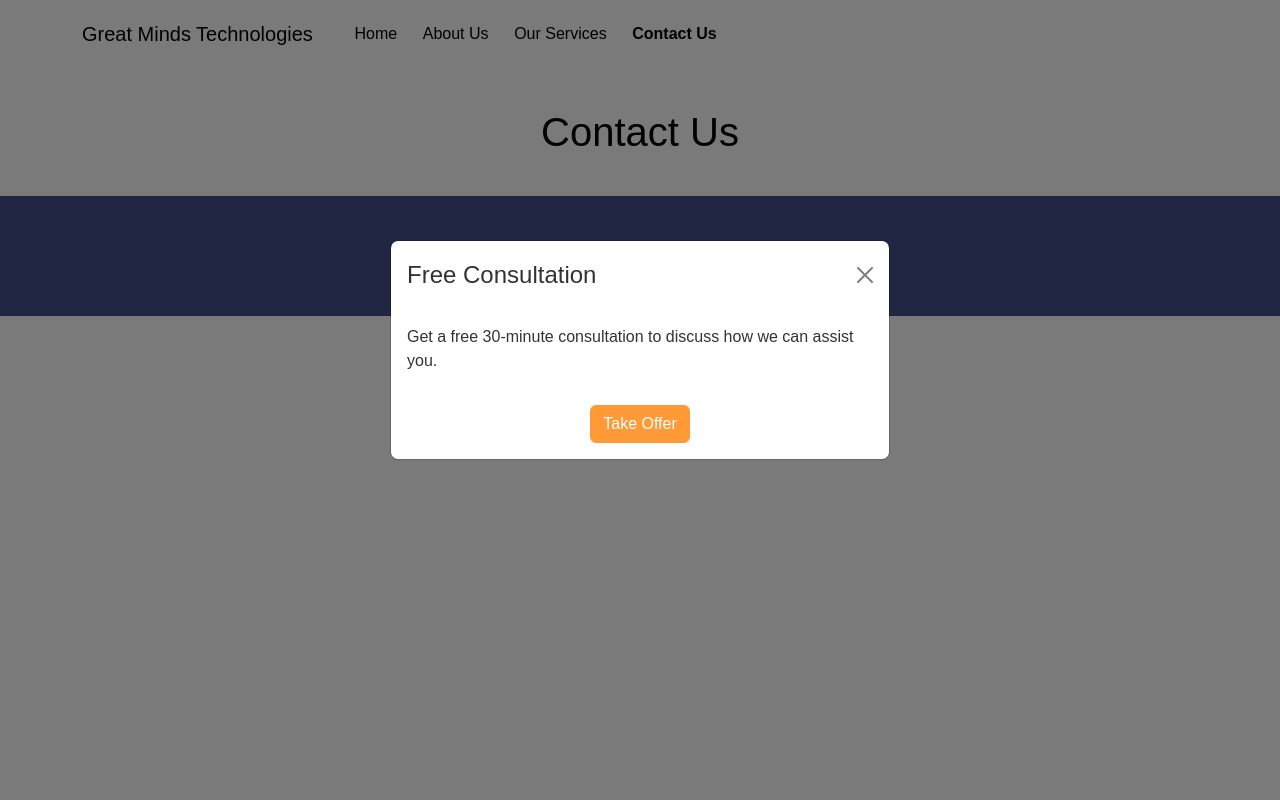
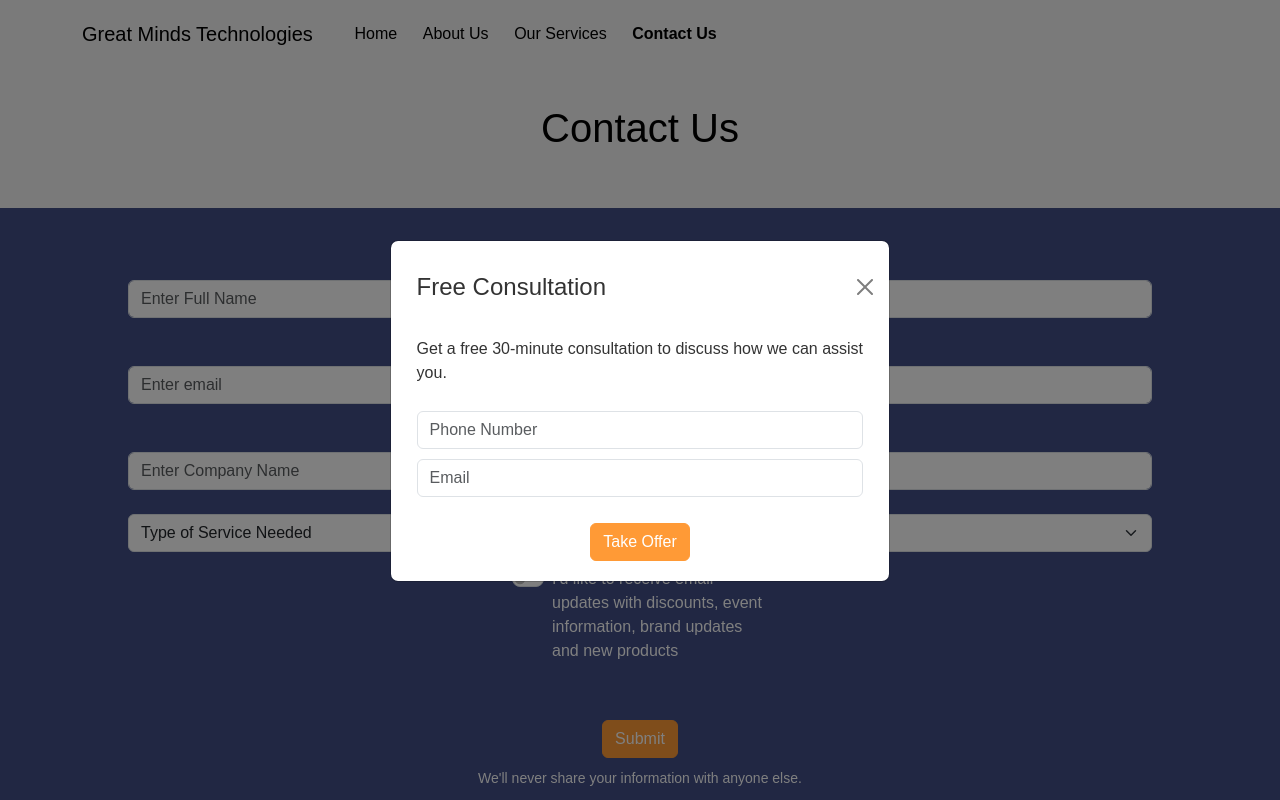
Before and after one commit to Onthatile-Lesufi/spot-ui-challenge_gmt, a React (Create React App) app: page /contact-us in a window 1280 px wide. Shown: the top 800 px of the page. Built offline with nearby package versions, Linux system fonts and the light colour scheme.

Commit message:
Update Contact Page

```diff
--- a/src/components/Contact.js
+++ b/src/components/Contact.js
@@ -1,10 +1,9 @@
 import './css/Contact.css';
-import { Button, Modal } from 'react-bootstrap';
+import { Button, Modal, Form, Accordion } from 'react-bootstrap';
 import { useEffect, useState } from 'react';
 
 function Contact () {
     const [show, setShow] = useState(false);
-    const [beenShown, setBeenShown] = useState(false);
 
     const handleClose = () => setShow(false);
     const handleShow = () => setShow(true);
@@ -20,6 +19,11 @@ function Contact () {
                     <Modal.Title>Free Consultation</Modal.Title>
                 </Modal.Header>
                 <Modal.Body>Get a free 30-minute consultation to discuss how we can assist you.</Modal.Body>
+                <div className='modal-input-container'>
+                    <Form.Control className='modal-input' type="text" placeholder="Phone Number" />
+                    <Form.Control className='modal-input' type="text" placeholder="Email" />
+                </div>
+
                 <Modal.Footer>
                     <Button className='action-button' onClick={handleClose}>
                         Take Offer
@@ -27,8 +31,87 @@ function Contact () {
                 </Modal.Footer>
             </Modal>
 
+            <h2 className='contact-page-title'>Contact Us</h2>
+            <div className='contact-form-container'>
 
-            <h2 id='page-title'>Contact Us</h2>
+                <Form className='contact-form'>
+                    <Form.Group className="mb-3 contact-input-group" controlId="formBasicEmail">
+                        <Form.Label>Name</Form.Label>
+                        <Form.Control type="text" placeholder="Enter Full Name" />
+                    </Form.Group>
+
+                    <Form.Group className="mb-3 contact-input-group" controlId="formBasicEmail">
+                        <Form.Label>Email address</Form.Label>
+                        <Form.Control type="email" placeholder="Enter email" />
+                    </Form.Group>
+
+                    <Form.Group className="mb-3 contact-input-group" controlId="formBasicEmail">
+                        <Form.Label>Company Name</Form.Label>
+                        <Form.Control type="text" placeholder="Enter Company Name" />
+                    </Form.Group>
+
+                    <Form.Select id='contact-select' aria-label="Default select example">
+                      <option>Type of Service Needed</option>
+                      <option value="1">Administrative Support</option>
+                      <option value="2">Customer Support</option>
+                      <option value="3">Social Media</option>
+                      <option value="4">Project Management</option>
+                      <option value="5">Other...</option>
+                    </Form.Select>
+
+                    <div className='contact-check'>
+                        <Form.Check // prettier-ignore
+                            type="switch"
+                            id="custom-switch"
+                            label="I'd like to receive email updates with discounts, event information, brand updates and new products"
+                        />
+                    </div>
+
+
+                    <Form.Group className="mb-3 submit-group">
+                        <Button className='action-button submit-button' type="submit">
+                            Submit
+                        </Button>
+                        <br/>
+                        <Form.Text>
+                            We'll never share your information with anyone else.
+                        </Form.Text>
+                    </Form.Group>
+
+                </Form>
+            </div>
+
+
+            <div id='faq-container'>
+                <h3 className='contact-page-title'>FAQ</h3>
+
+                <Accordion>
+                    <Accordion.Item eventKey="0">
+                        <Accordion.Header>Accordion Item #1</Accordion.Header>
+                        <Accordion.Body>
+                            Lorem ipsum dolor sit amet, consectetur adipiscing elit, sed do
+                            eiusmod tempor incididunt ut labore et dolore magna aliqua. Ut enim ad
+                            minim veniam, quis nostrud exercitation ullamco laboris nisi ut
+                            aliquip ex ea commodo consequat. Duis aute irure dolor in
+                            reprehenderit in voluptate velit esse cillum dolore eu fugiat nulla
+                            pariatur. Excepteur sint occaecat cupidatat non proident, sunt in
+                            culpa qui officia deserunt mollit anim id est laborum.
+                        </Accordion.Body>
+                    </Accordion.Item>
+                    <Accordion.Item eventKey="1">
+                        <Accordion.Header>Accordion Item #2</Accordion.Header>
+                        <Accordion.Body>
+                            Lorem ipsum dolor sit amet, consectetur adipiscing elit, sed do
+                            eiusmod tempor incididunt ut labore et dolore magna aliqua. Ut enim ad
+                            minim veniam, quis nostrud exercitation ullamco laboris nisi ut
+                            aliquip ex ea commodo consequat. Duis aute irure dolor in
+                            reprehenderit in voluptate velit esse cillum dolore eu fugiat nulla
+                            pariatur. Excepteur sint occaecat cupidatat non proident, sunt in
+                            culpa qui officia deserunt mollit anim id est laborum.
+                        </Accordion.Body>
+                    </Accordion.Item>
+                </Accordion>
+            </div>
 
         </div>
     );
--- a/src/components/Services.js
+++ b/src/components/Services.js
@@ -11,7 +11,7 @@ import { Link } from 'react-router-dom';
 function Services () {
     return (
         <div className='services-page-container'>
-            <h2 id='page-title'>Our Services</h2>
+            <h2 className='service-page-title'>Our Services</h2>
 
             <Carousel className='services-carousel'>
               <Carousel.Item className='carousel-item'>
--- a/src/components/css/Contact.css
+++ b/src/components/css/Contact.css
@@ -5,6 +5,24 @@
 .modal-header {
     border: none;
     text-align: center;
+    padding-left: 2vw;
+    padding-right: 1.25vw;
+    margin-top: 1.5vh;
+}
+
+.modal-body {
+    padding-left: 2vw;
+    padding-right: 2vw;
+}
+
+.modal-input {
+    margin-top: 1.25vh;
+    margin-bottom: 1.25vh;
+}
+
+.modal-input-container {
+    padding-left: 2vw;
+    padding-right: 2vw;
 }
 
 .modal-footer {
@@ -12,9 +30,15 @@
     display: flex;
     justify-content: center;
     align-items: center;
+    padding-bottom: 2vh;
 }
 
 .action-button {
+    background-color: #ff9a36;
+    border-color: #ff9a36;
+}
+
+.action-button:hover {
     background-color: #ff9a36;
     border-color: #ff9a36;
 }
@@ -23,3 +47,73 @@
     background-color: #424f87;
     border-color: #424f87;
 }
+
+.contact-form-container {
+    top: -5vh;
+    height: fit-content;
+    background-color: #424f87;
+    padding-top: 5vh;
+    padding-bottom: 7.5vh;
+}
+
+.contact-page-title {
+    color: black;
+    margin-top: 4.5vh;
+    margin-bottom: 7vh;
+    /* font-size: 5vh; */
+}
+
+.contact-form {
+    padding-left: 10vw;
+    padding-right: 10vw;
+}
+
+.contact-input-group {
+    margin-bottom: 3vh;
+}
+
+.form-label {
+    color: white;
+}
+
+.form-check {
+    color: white;
+}
+
+#contact-select {
+    margin-top: 3vh;
+    margin-bottom: 5vh;
+}
+
+.contact-check {
+    height: 6vh;
+    padding-left: 30vw;
+    padding-right: 30vw;
+    margin-bottom: 8vh;
+    text-align: left;
+    display: flex;
+    justify-content: center;
+    align-items: center;
+}
+
+.submit-group {
+    height: 8vh;
+    justify-content: center;
+    align-items: center;
+}
+
+.submit-group .form-text {
+    color: white;
+}
+
+.submit-button {
+    margin-top: 2vh;
+    margin-bottom: 1vh;
+}
+
+#faq-container {
+    padding-left: 10vw;
+    padding-right: 10vw;
+    padding-bottom: 10vh;
+    margin-top: 8vh;
+}
--- a/src/components/css/Navbar.css
+++ b/src/components/css/Navbar.css
@@ -1,6 +1,5 @@
 .navbar-container {
     height: 8.5vh;
-    margin-bottom: 5vh;
 }
 
 .link-container {
--- a/src/components/css/Services.css
+++ b/src/components/css/Services.css
@@ -3,10 +3,10 @@
     height: fit-content;
 }
 
-#page-title {
-    margin-bottom: 5vh;
-    font-size: 5vh;
+.service-page-title {
     color: black;
+    margin-top: 4.5vh;
+    margin-bottom: 7vh;
 }
 
 .services-carousel {
```
